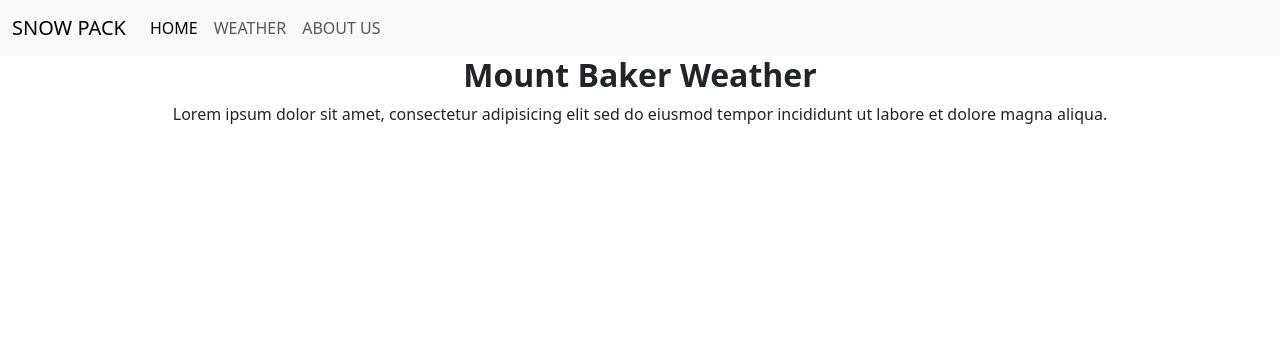
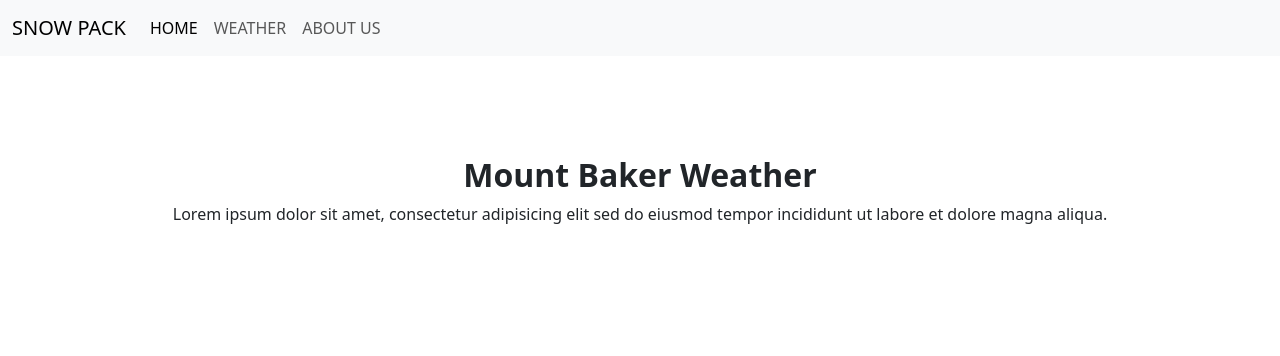
Before and after one commit to day22/Snow-Pack, a Flask app: page / in a window 1280 px wide. Shown: the top 356 px of the page. Run offline with Flask 2, Linux system fonts and the light colour scheme.

Commit message:
added css

```diff
--- /dev/null
+++ b/static/css/main.css
@@ -0,0 +1,5 @@
+.title
+{
+    margin-top: 100px;
+    margin-bottom: 100px;
+}
--- a/templates/index.html
+++ b/templates/index.html
@@ -4,6 +4,7 @@
     <meta charset="utf-8">
     <meta name="viewport" content="width=device-width, initial-scale=1">
     <title>Snow Pack</title>
+    <link rel="stylesheet" href="/static/css/main.css">
     <link href="https://cdn.jsdelivr.net/npm/bootstrap@5.3.0-alpha1/dist/css/bootstrap.min.css" rel="stylesheet" integrity="sha384-GLhlTQ8iRABdZLl6O3oVMWSktQOp6b7In1Zl3/Jr59b6EGGoI1aFkw7cmDA6j6gD" crossorigin="anonymous">
    </head>
   <body>
@@ -28,7 +29,7 @@
         <div class="row">
             <div class="col-lg-12">
               <div class="text-center">
-                  <div class="content">
+                  <div class="title">
                     <h2 class="fw-bold">Mount Baker Weather</h2>
                     <p>
                         Lorem ipsum dolor sit amet, consectetur adipisicing elit sed do
@@ -38,6 +39,7 @@
               </div>
             </div>
         </div>
+
         <!-- row -->
       </div>
       <!-- container -->
```
